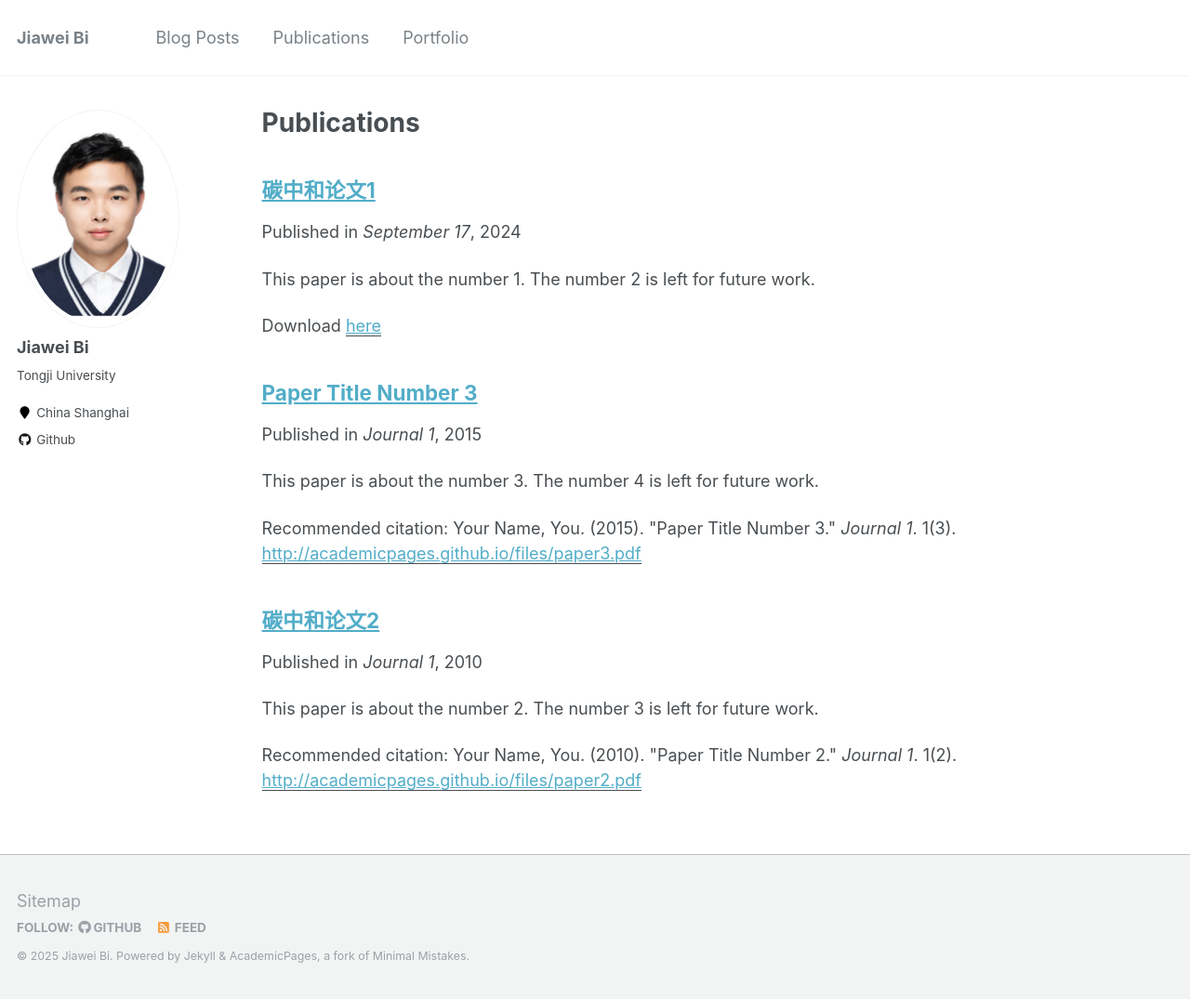
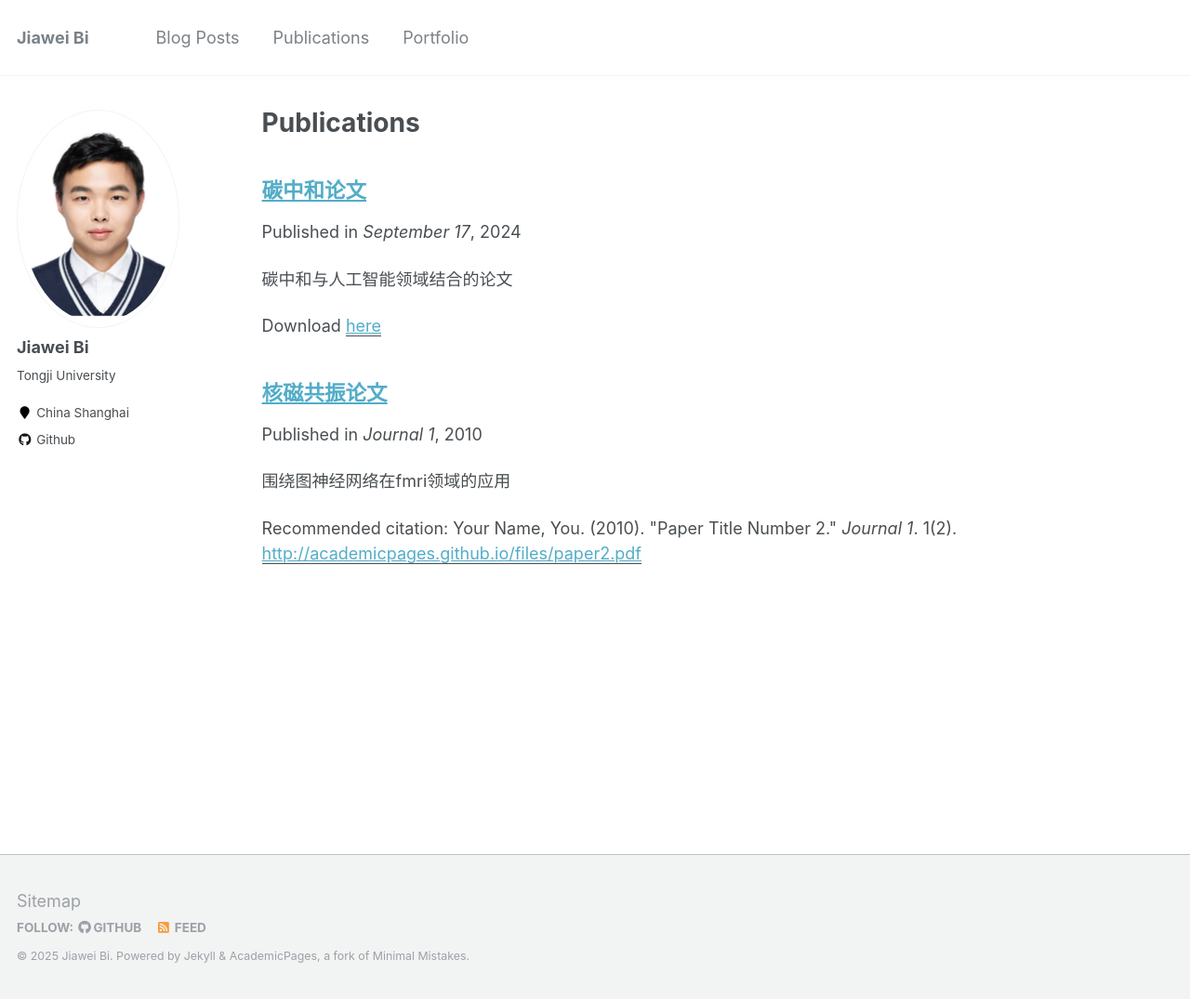
Before and after one commit to csjiaweibi/csjiaweibi.github.io, a Jekyll site: the page built from _pages/publications.md, in a window 1280 px wide and 1075 px high. Shown: the whole window at 93% size. Built offline with Jekyll 4.4.1, drawn with Linux system fonts in a browser that asks for light colours.

Commit message:
论文地址

```diff
--- a/_publications/2009-10-01-paper-title-number-1.md
+++ b/_publications/2009-10-01-paper-title-number-1.md
@@ -1,17 +1,19 @@
 ---
-title: "碳中和论文1"
+title: "碳中和论文"
 collection: publications
-permalink: /publication/2009-10-01-paper-title-number-1
-excerpt: 'This paper is about the number 1. The number 2 is left for future work.'
+permalink: /publication/2025-10-01-paper-title-number-1
+excerpt: '碳中和与人工智能领域结合的论文'
 date: 2024-09-17
 venue: 'September 17'
-paperurl: 'http://csjiaweibi.github.io/files/Forecasting carbon dioxide emissions in Chongming a novel hybrid forecasting model coupling gray correlation analysis and deep learning method.pdf'
+paperurl: ''
 # citation: 'Your Name, You. (2009). &quot;Paper Title Number 1.&quot; <i>Journal 1</i>. 1(1).'
 ---
 
 这篇论文是关于碳中和碳排放的工作
 
 
-[Download paper here](http://csjiaweibi.github.io/files/Forecasting carbon dioxide emissions in Chongming a novel hybrid forecasting model coupling gray correlation analysis and deep learning method.pdf)
+👉 [我的代码开源地址](https://github.com/csjiaweibi/Redis)
+
+
 
 <!-- Recommended citation: Your Name, You. (2009). "Paper Title Number 1." <i>Journal 1</i>. 1(1). -->
--- a/_publications/2010-10-01-paper-title-number-2.md
+++ b/_publications/2010-10-01-paper-title-number-2.md
@@ -1,8 +1,8 @@
 ---
-title: "碳中和论文2"
+title: "核磁共振论文"
 collection: publications
 permalink: /publication/2010-10-01-paper-title-number-2
-excerpt: 'This paper is about the number 2. The number 3 is left for future work.'
+excerpt: '围绕图神经网络在fmri领域的应用'
 date: 2010-10-01
 venue: 'Journal 1'
 paperurl: 'http://academicpages.github.io/files/paper2.pdf'
@@ -28,6 +28,6 @@ citation: 'Your Name, You. (2010). &quot;Paper Title Number 2.&quot; <i>Journal
 
 这篇论文是关于总初级生产力预测的工作
 
-[Download paper here](http://academicpages.github.io/files/paper2.pdf)
 
-Recommended citation: Your Name, You. (2010). "Paper Title Number 2." <i>Journal 1</i>. 1(2).
+
+<!-- Recommended citation: Your Name, You. (2009). "Paper Title Number 1." <i>Journal 1</i>. 1(1). -->
--- a/_publications/2015-10-01-paper-title-number-3.md
+++ /dev/null
@@ -1,15 +0,0 @@
----
-title: "Paper Title Number 3"
-collection: publications
-permalink: /publication/2015-10-01-paper-title-number-3
-excerpt: 'This paper is about the number 3. The number 4 is left for future work.'
-date: 2015-10-01
-venue: 'Journal 1'
-paperurl: 'http://academicpages.github.io/files/paper3.pdf'
-citation: 'Your Name, You. (2015). &quot;Paper Title Number 3.&quot; <i>Journal 1</i>. 1(3).'
----
-This paper is about the number 3. The number 4 is left for future work.
-
-[Download paper here](http://academicpages.github.io/files/paper3.pdf)
-
-Recommended citation: Your Name, You. (2015). "Paper Title Number 3." <i>Journal 1</i>. 1(3).
```
